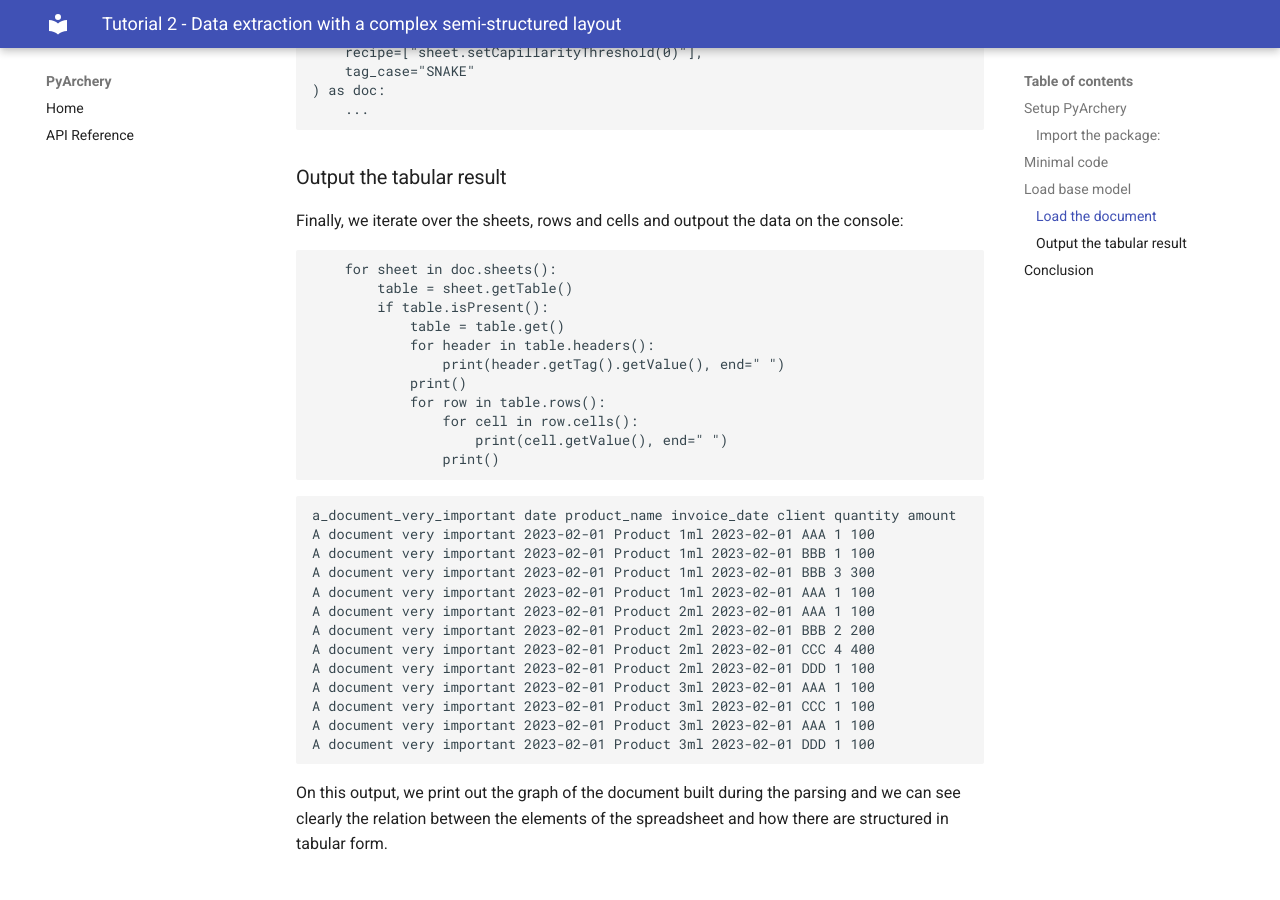
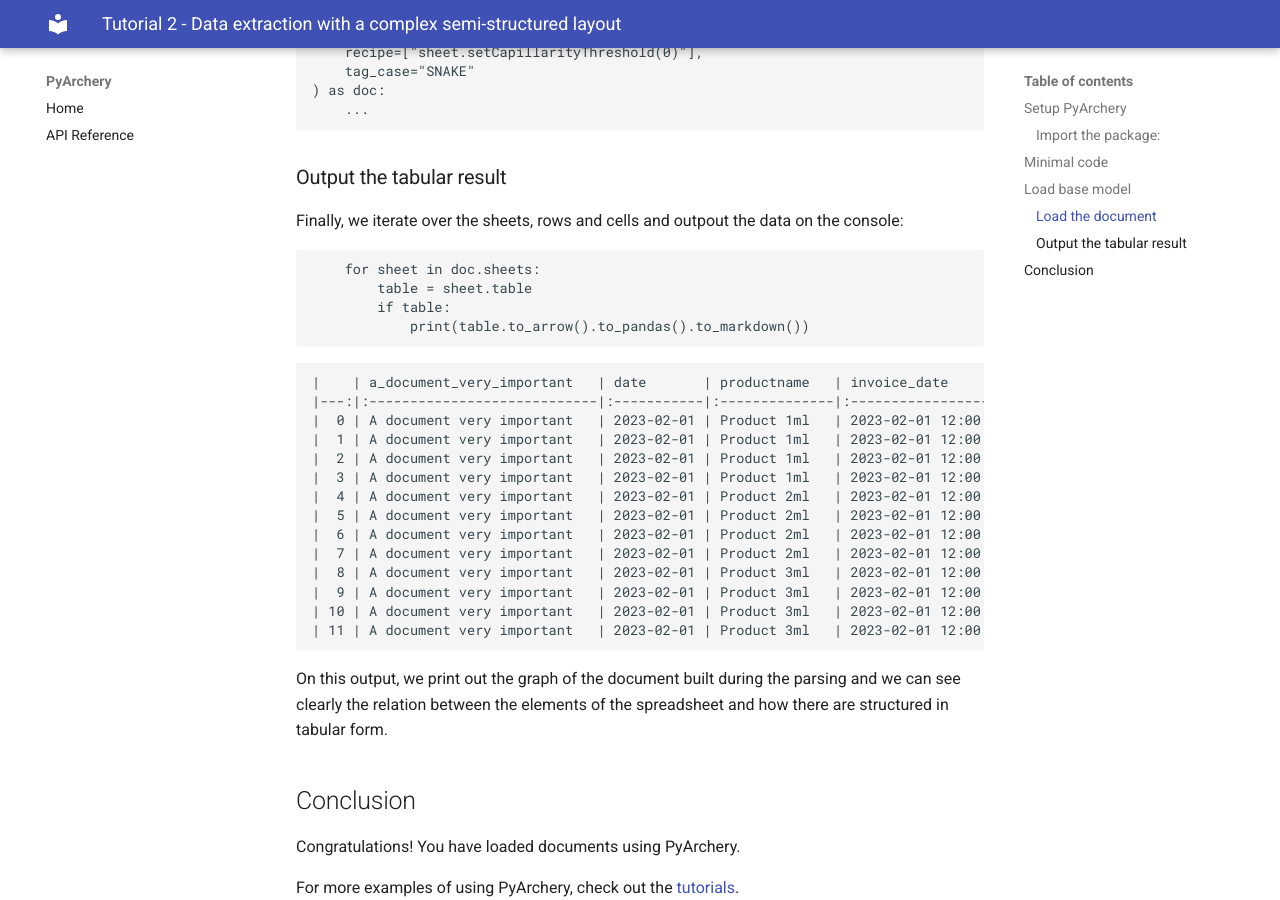
Before and after one commit to RomualdRousseau/PyAny2Json, an MkDocs documentation site: the page built from docs/tutorial_2.md, in a window 1280 px wide and 900 px high, scrolled down 2468 px. Built offline with MkDocs 1.6.1 and Material for MkDocs 9.7.7, drawn with Linux system fonts in a browser that asks for light colours; some of the changed text lies outside the part shown.

Commit message:
docs: Fix tutorials

````diff
--- a/docs/tutorial_2.md
+++ b/docs/tutorial_2.md
@@ -95,33 +95,27 @@
 Finally, we iterate over the sheets, rows and cells and outpout the data on the console:
 
 ```python
-    for sheet in doc.sheets():
-        table = sheet.getTable()
-        if table.isPresent():
-            table = table.get()
-            for header in table.headers():
-                print(header.getTag().getValue(), end=" ")
-            print()
-            for row in table.rows():
-                for cell in row.cells():
-                    print(cell.getValue(), end=" ")
-                print()
+    for sheet in doc.sheets:
+        table = sheet.table
+        if table:
+            print(table.to_arrow().to_pandas().to_markdown())
 ```
 
 ```bash
-a_document_very_important date product_name invoice_date client quantity amount
-A document very important 2023-02-01 Product 1ml 2023-02-01 AAA 1 100
-A document very important 2023-02-01 Product 1ml 2023-02-01 BBB 1 100
-A document very important 2023-02-01 Product 1ml 2023-02-01 BBB 3 300
-A document very important 2023-02-01 Product 1ml 2023-02-01 AAA 1 100
-A document very important 2023-02-01 Product 2ml 2023-02-01 AAA 1 100
-A document very important 2023-02-01 Product 2ml 2023-02-01 BBB 2 200
-A document very important 2023-02-01 Product 2ml 2023-02-01 CCC 4 400
-A document very important 2023-02-01 Product 2ml 2023-02-01 DDD 1 100
-A document very important 2023-02-01 Product 3ml 2023-02-01 AAA 1 100
-A document very important 2023-02-01 Product 3ml 2023-02-01 CCC 1 100
-A document very important 2023-02-01 Product 3ml 2023-02-01 AAA 1 100
-A document very important 2023-02-01 Product 3ml 2023-02-01 DDD 1 100
+|    | a_document_very_important   | date       | productname   | invoice_date        | client   |   qty |   amount |
+|---:|:----------------------------|:-----------|:--------------|:--------------------|:---------|------:|---------:|
+|  0 | A document very important   | 2023-02-01 | Product 1ml   | 2023-02-01 12:00:00 | AAA      |     1 |      100 |
+|  1 | A document very important   | 2023-02-01 | Product 1ml   | 2023-02-01 12:00:00 | BBB      |     1 |      100 |
+|  2 | A document very important   | 2023-02-01 | Product 1ml   | 2023-02-01 12:00:00 | BBB      |     3 |      300 |
+|  3 | A document very important   | 2023-02-01 | Product 1ml   | 2023-02-01 12:00:00 | AAA      |     1 |      100 |
+|  4 | A document very important   | 2023-02-01 | Product 2ml   | 2023-02-01 12:00:00 | AAA      |     1 |      100 |
+|  5 | A document very important   | 2023-02-01 | Product 2ml   | 2023-02-01 12:00:00 | BBB      |     2 |      200 |
+|  6 | A document very important   | 2023-02-01 | Product 2ml   | 2023-02-01 12:00:00 | CCC      |     4 |      400 |
+|  7 | A document very important   | 2023-02-01 | Product 2ml   | 2023-02-01 12:00:00 | DDD      |     1 |      100 |
+|  8 | A document very important   | 2023-02-01 | Product 3ml   | 2023-02-01 12:00:00 | AAA      |     1 |      100 |
+|  9 | A document very important   | 2023-02-01 | Product 3ml   | 2023-02-01 12:00:00 | CCC      |     1 |      100 |
+| 10 | A document very important   | 2023-02-01 | Product 3ml   | 2023-02-01 12:00:00 | AAA      |     1 |      100 |
+| 11 | A document very important   | 2023-02-01 | Product 3ml   | 2023-02-01 12:00:00 | DDD      |     1 |      100 |
 ```
 
 On this output, we print out the graph of the document built during the parsing and we can see clearly the relation
````
Also changed, not shown: other parts of docs/tutorial_2.md (+1 -1 lines), docs/tutorial_1.md (+1 -1 lines).
